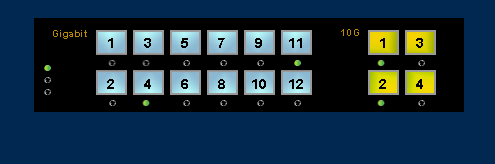
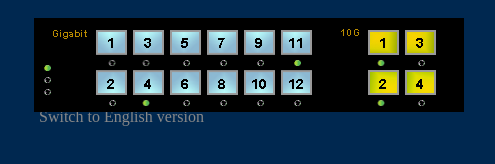
Before and after one commit to shangshyang/UIWizard, a plain HTML site: page top_frame.html in a window 1280 px wide. Shown: the full height of the page, 186-681 px from the left. Drawn offline with Linux system fonts and the light colour scheme.

Commit message:
Update top_frame.html
新增中文/英文版本顯示切換

```diff
--- a/top_frame.html
+++ b/top_frame.html
@@ -84,6 +84,13 @@
 
 <body>
 <img src="./logo.png" alt="EtherWAN" class="logo">
+
+<div
+    style="position:absolute; top:108px; left:225px; cursor:pointer; color:#888;"
+    onclick="window.location.assign='https://bit.ly/UIWizard-eng';">
+    Switch to English version
+</div>
+
 <form name="form1" method="post">
 <div style="position:absolute; top:15px; left:20px">
 <table height="95" border="0" cellpadding="0" cellspacing="0" bgcolor="#000000" id="Table_01">
```
